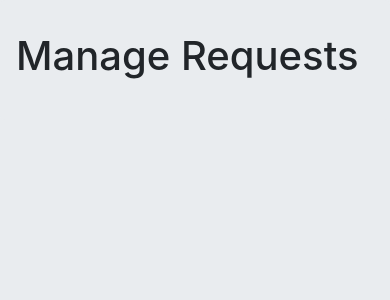
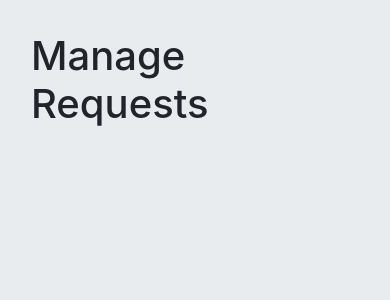
Before and after one commit to RobJTaylor/MitCircs, a Flask app: page /manage_requests in a window 390 px wide. Shown: the part 56-356 px from the top of the page. Run offline with Flask 2, Linux system fonts and the light colour scheme; the visitor is signed in with stand-in values (Sample User, id 1); data that the repository does not hold is empty; some libraries are stand-ins or nearby versions.

Commit message:
Added responsive div to pages, beautified HTML

```diff
--- a/templates/dashboard.html
+++ b/templates/dashboard.html
@@ -62,10 +62,12 @@
     {% endif %}
     {% if failure is defined %}
     <div class="alert alert-danger" role="alert">
-        <strong>Failure:</strong> There was an error submitting the form. Please ensure all fields are filled correctly and the file extension is accepted.
+        <strong>Failure:</strong> There was an error submitting the form. Please ensure all fields are filled correctly
+        and the file extension is accepted.
     </div>
     {% endif %}
 
+    <div class="container-fluid">
         <div class="jumbotron">
             <h1 class="display-5">Welcome, {{name}}!</h1>
 
@@ -78,6 +80,7 @@
             <h1 class="display-5">Your requests:</h1>
             <p>TODO: For loop to get requests and pop them into a swanky table =D</p>
         </div>
+    </div>
 
     <script src="https://stackpath.bootstrapcdn.com/bootstrap/4.1.3/js/bootstrap.min.js" integrity="sha384-ChfqqxuZUCnJSK3+MXmPNIyE6ZbWh2IMqE241rYiqJxyMiZ6OW/JmZQ5stwEULTy"
         crossorigin="anonymous"></script>
--- a/templates/manage_requests.html
+++ b/templates/manage_requests.html
@@ -47,6 +47,7 @@
         </div>
     </nav>
 
+    <div class="container-fluid">
         <div class="jumbotron">
             <h1 class="display-5">Manage Requests</h1>
 
@@ -77,6 +78,7 @@
             </table>
             {% endif %}
         </div>
+    </div>
 
     <script src="https://stackpath.bootstrapcdn.com/bootstrap/4.1.3/js/bootstrap.min.js" integrity="sha384-ChfqqxuZUCnJSK3+MXmPNIyE6ZbWh2IMqE241rYiqJxyMiZ6OW/JmZQ5stwEULTy"
         crossorigin="anonymous"></script>
```
Also changed, not shown: templates/submit_request.html (+6 -2 lines). Lines whose indentation alone changed are shown as unchanged.
